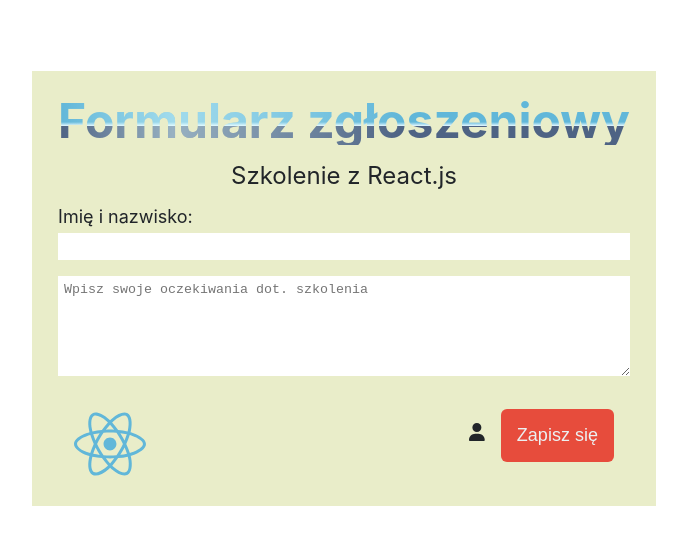
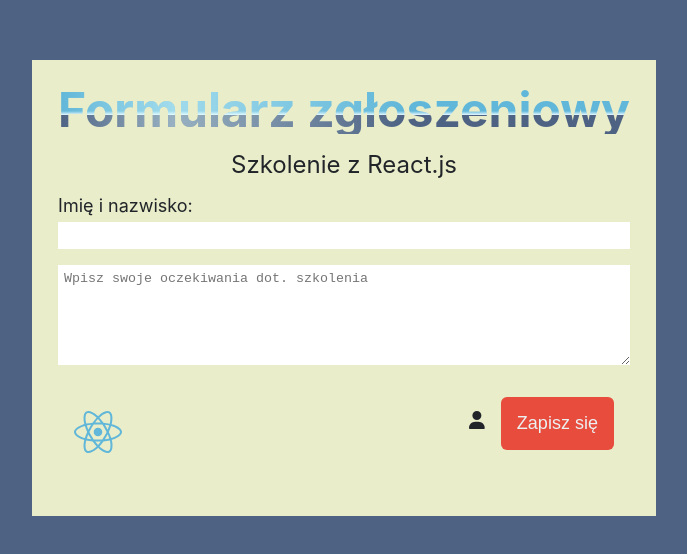
Before and after one commit to joannaMakarewicz/active-form, a React (Create React App) app: page / in a window 1280 px wide. Shown: the part 112-666 px from the top of the page, without its empty margins (296-983 px from the left). Built offline with nearby package versions, Linux system fonts and the light colour scheme.

Commit message:
Additional structure of components

```diff
--- a/src/App.js
+++ b/src/App.js
@@ -1,23 +1,10 @@
 import "./App.scss";
-import Button from "./components/Button";
-import Input from "./components/Input";
-import Textarea from "./components/Textarea";
-import Header from "./components/Header";
 
-
-const alizarin  = '#e74c3c';
-const pomegranate = '#c0392b';
-const clouds = '#ecf0f1';
-const silver = '#bdc3c7';
+import Home from "./pages/Home";
 
 function App() {
   return (
-    <div className="form">
-      <Header />
-      <Input />
-      <Textarea />
-      <Button icon='user'  label="Zapisz się" bgColor={alizarin} color={clouds} />
-    </div>
+<Home/>
   );
 }
 
--- a/src/App.scss
+++ b/src/App.scss
@@ -1,3 +1,8 @@
+body {
+  background-color: rgb(78, 99, 132);
+}
+
+
 #root {
   align-items: center;
   color: #212529;
--- a/src/components/Button/Button.js
+++ b/src/components/Button/Button.js
@@ -7,6 +7,7 @@ import { fab } from "@fortawesome/free-brands-svg-icons";
 library.add(fab, faUser);
 
 function Button({ label, bgColor, color }) {
+
   const styles = {
     background: bgColor,
     border: 0,
@@ -16,12 +17,13 @@ function Button({ label, bgColor, color }) {
     margin: 16,
     padding: 16,
   };
+  const clickEvent = () => console.log('Udało się');
   return (
     <div className="button">
-      <FontAwesomeIcon icon={["fab", "react"]} className="button__brand" size="3x" />
+      <FontAwesomeIcon icon={["fab", "react"]} className="button__brand" size="2x" />
       <div>
         <FontAwesomeIcon icon="user" size="xs" />
-        <button style={styles}>{label}</button>
+        <input type="submit" style={styles} onClick={clickEvent} value={label}/>
       </div>
     </div>
   );
--- /dev/null
+++ b/src/components/Form/Form.js
@@ -0,0 +1,21 @@
+import React from "react";
+import Input from "../Input";
+import Button from "../Button";
+import Textarea from "../Textarea";
+
+const alizarin  = '#e74c3c';
+const pomegranate = '#c0392b';
+const clouds = '#ecf0f1';
+const silver = '#bdc3c7';
+
+function Form () {
+    return (
+        <form>
+        <Input />
+        <Textarea />
+        <Button label="Zapisz się" bgColor={alizarin} color={clouds} />
+      </form>
+    )
+  }
+
+export default Form;
--- /dev/null
+++ b/src/components/Form/index.js
@@ -0,0 +1,2 @@
+import Form from "./Form";
+export default Form;
--- a/src/components/Input/Input.js
+++ b/src/components/Input/Input.js
@@ -3,7 +3,7 @@ import React from "react";
 function Input () {
     return (
         <div className="input">
-                <label className="input__name">Imię i nazwisko: <input className="input__area" type="text"></input></label>
+                <label className="input__name">Imię i nazwisko: <input className="input__area" type="text" required></input></label>
         </div>
     )
 }
--- /dev/null
+++ b/src/pages/Home.js
@@ -0,0 +1,14 @@
+import React from "react";
+import Header from "../components/Header";
+import Form from "../components/Form";
+
+function Home () {
+    return (
+        <main className="form">
+        <Header />
+        <Form />
+      </main>
+    )
+}
+
+export default Home;
```
Also changed, not shown: src/pages/Confirmation.js (added, +9 -0 lines), public/form.png (added).
